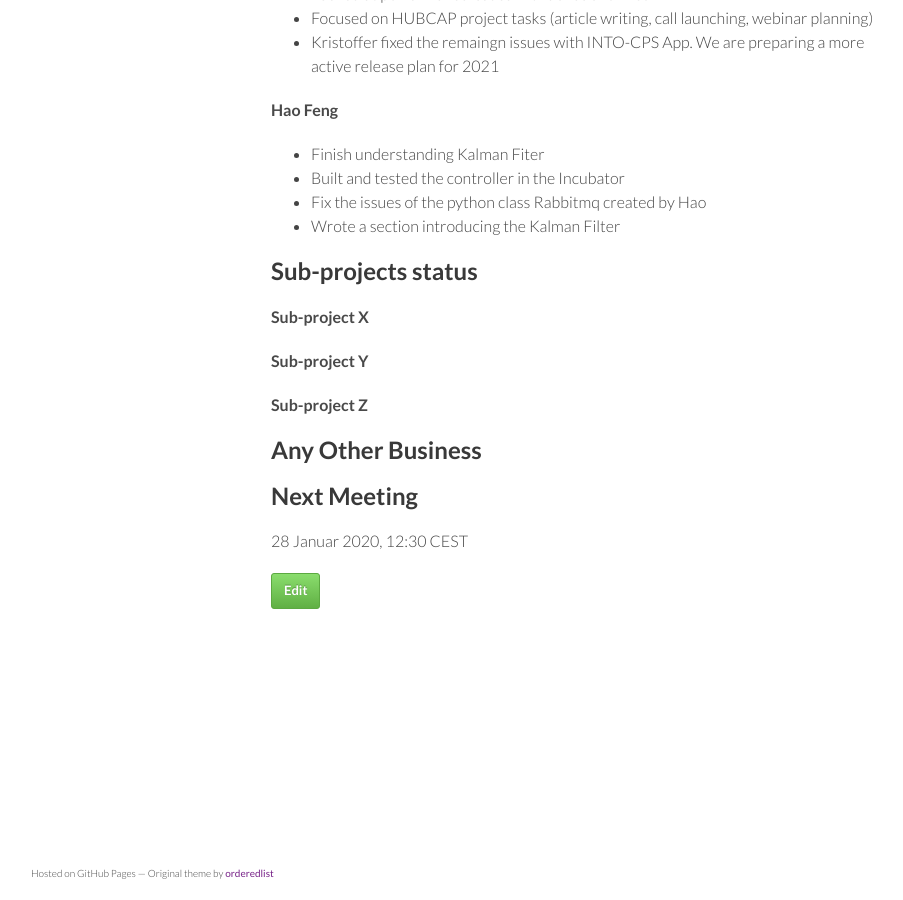
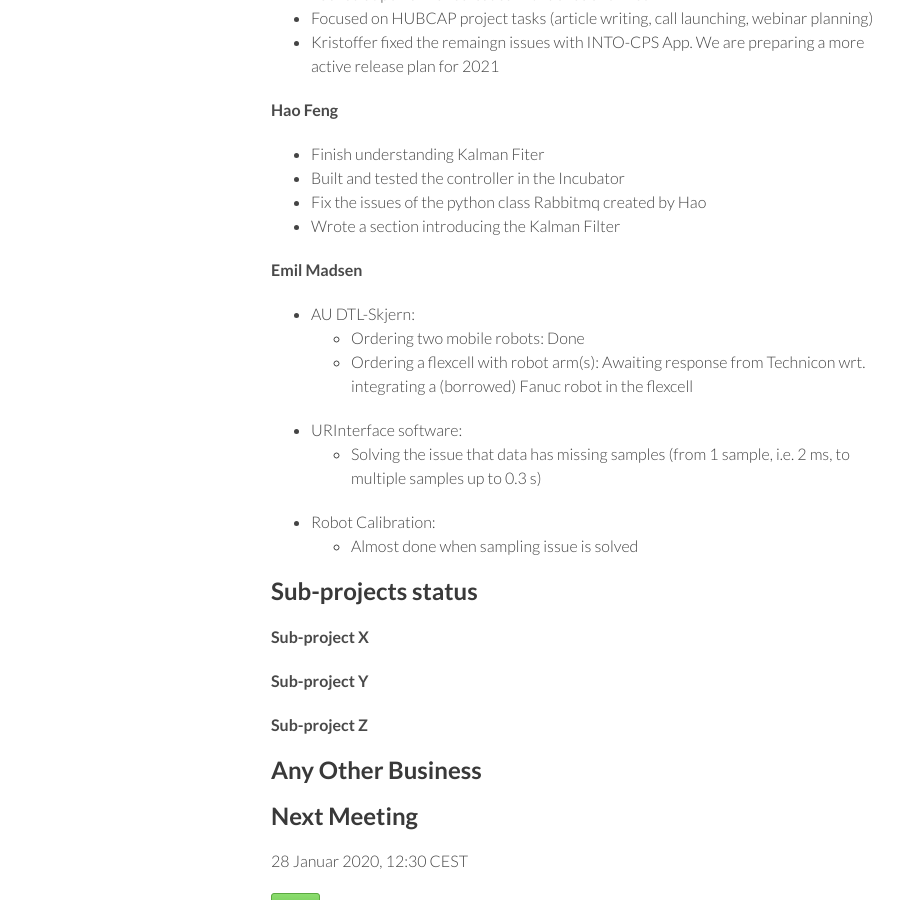
Before and after one commit to digitaltwincentre/digitaltwincentre.github.io, a Jekyll site: the page built from _biweeklies/Biweekly-31.md, in a window 1280 px wide and 900 px high, scrolled down 835 px. Shown: the whole window, without its empty margins (179-1082 px from the left). Built offline with Jekyll 4.4.1, drawn with Linux system fonts in a browser that asks for light colours; nearby versions of some CDN libraries.

Commit message:
Update Biweekly-31.md

```diff
--- a/_biweeklies/Biweekly-31.md
+++ b/_biweeklies/Biweekly-31.md
@@ -49,6 +49,15 @@ date: 22 December 2020, 1400 CEST
 * Fix the issues of the python class Rabbitmq created by Hao
 * Wrote a section introducing the Kalman Filter
 
+#### Emil Madsen
+* AU DTL-Skjern:
+  * Ordering two mobile robots: Done
+  * Ordering a flexcell with robot arm(s): Awaiting response from Technicon wrt. integrating a (borrowed) Fanuc robot in the flexcell
+* URInterface software:
+  * Solving the issue that data has missing samples (from 1 sample, i.e. 2 ms, to multiple samples up to 0.3 s)
+* Robot Calibration:
+  * Almost done when sampling issue is solved
+
 ## Sub-projects status
 
 #### Sub-project X
```
